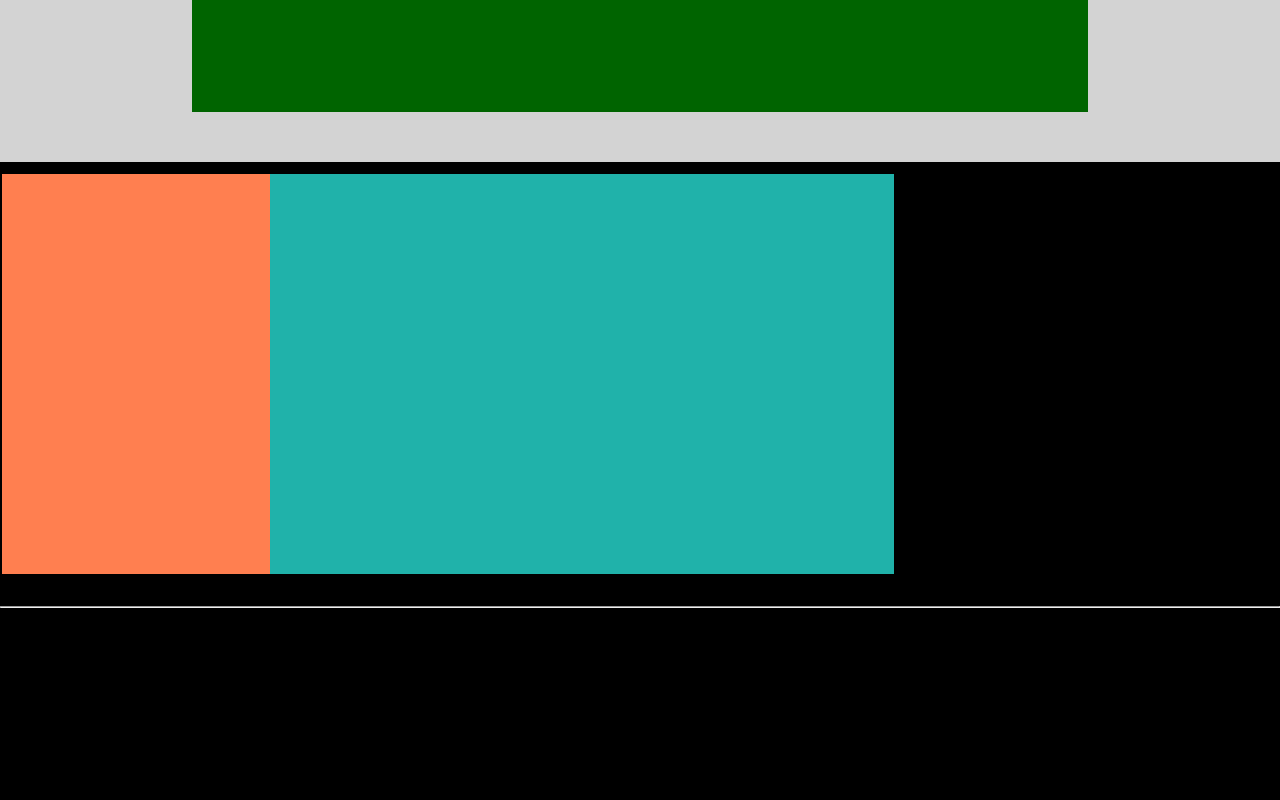
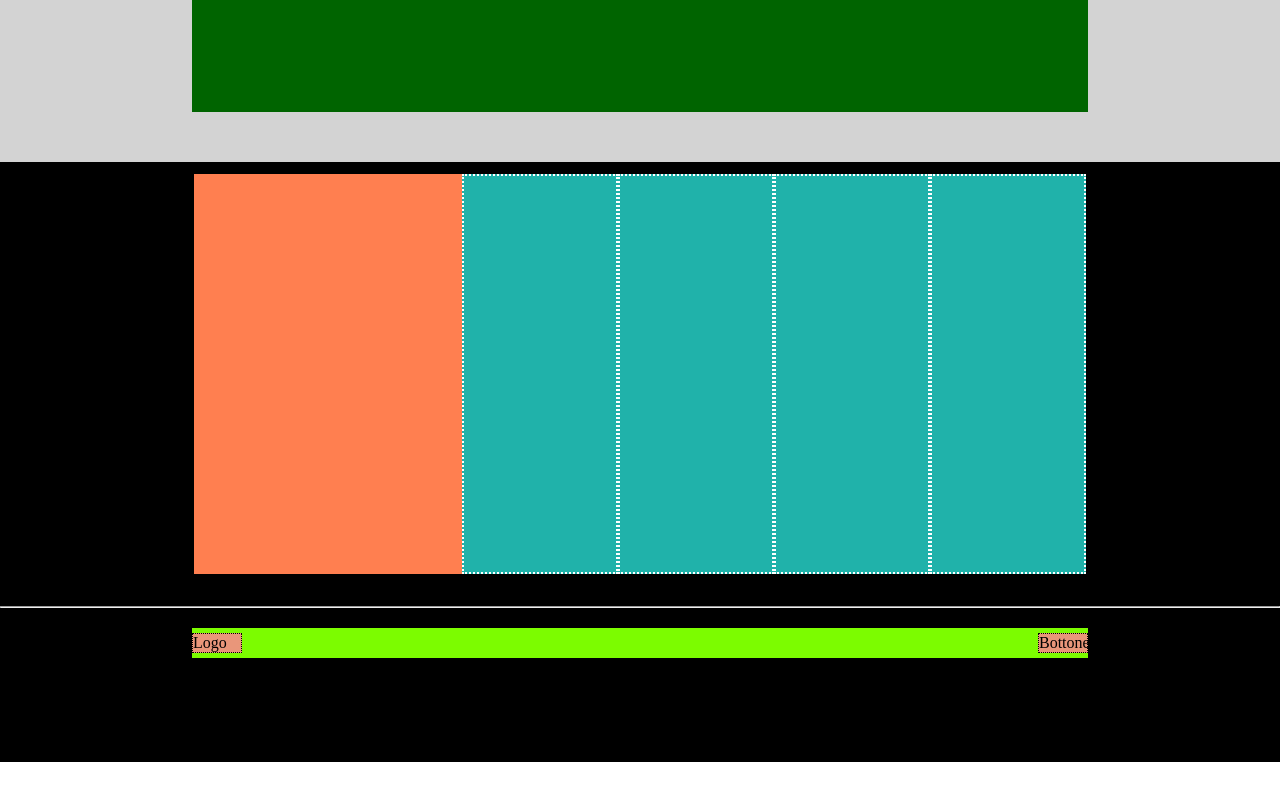
Before and after one commit to SteMorgia/htmlcss-struttura-discord, a plain HTML site: page index.html in a window 1280 px wide. Shown: the part 3078-3878 px from the top of the page. After the commit the page ends 3840 px from the top, so only its background shows below. Drawn offline with Linux system fonts and the light colour scheme.

Commit message:
esercizio completato

```diff
--- a/css/style.css
+++ b/css/style.css
@@ -122,11 +122,12 @@
 
 .debug footer{
     background-color: black;
-    height: 800px;
+    height: 600px;
 }
 
 footer{
     width: 100%;
+
 
 }
 .contenitore_footer{
@@ -136,8 +137,13 @@ footer{
     border: 2px dotted;
     justify-content: center;
     padding-top: 10px;
-    margin-bottom: 30px;
+    padding-bottom:30px;
+    margin:auto;
+}
 
+.main_footer{
+    display: flex;
+    justify-content: center;
 }
 
 .debug .info{
@@ -152,6 +158,7 @@ footer{
 .debug .navigazione{
     height: 400px;
     background-color:lightseagreen;
+    border: dotted 2px white;
 }
 
 .navigazione{
@@ -162,3 +169,36 @@ footer{
 hr{
     color: lightgrey;
 }
+
+.ultima_sezione{
+    display: flex;
+    height: 50px;
+    align-items:flex-end;
+}
+
+.finale_footer{
+    display: flex;
+    margin: 0 auto;
+    width: 70%;
+    justify-content: space-between;
+    align-items: center;
+}
+
+.debug .finale_footer{
+    height: 30px;
+    background-color: lawngreen;
+}
+
+.debug .logo_footer{
+    background-color: darksalmon;
+    border: 1px dotted black;
+    width: 50px;
+    height: 20px;
+}
+
+.debug .bottone_footer{
+    background-color: darksalmon;
+    border: 1px dotted black;
+    width: 50px;
+    height: 20px;
+}
--- a/index.html
+++ b/index.html
@@ -136,8 +136,21 @@
 
                 <hr>
 
+            </section>
 
+            <section class="ultima_sezione">
 
+                <div class="finale_footer">
+
+                    <div class="logo_footer">
+                        Logo
+                    </div>
+
+                    <div class="bottone_footer">
+                        Bottone
+                    </div>
+
+                </div>
             </section>
 
         </footer>
```
